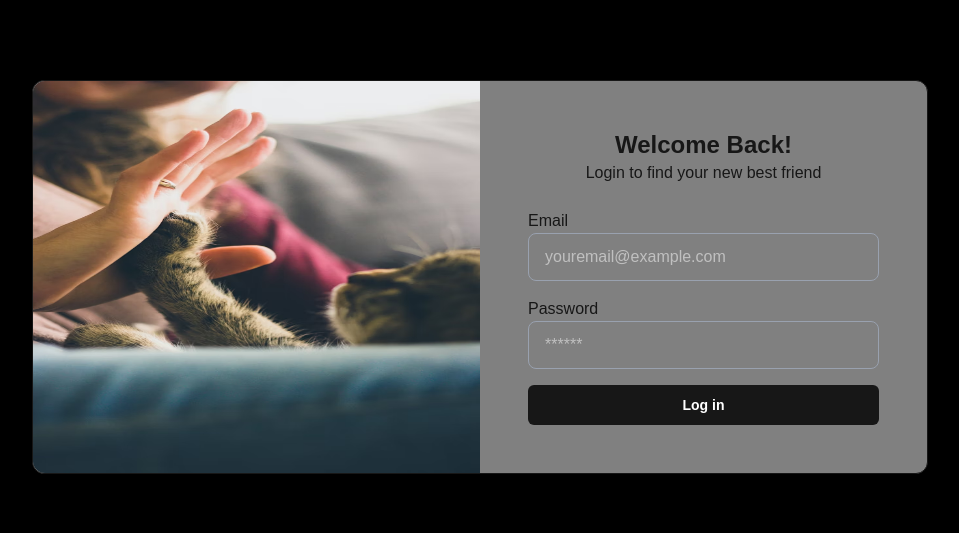
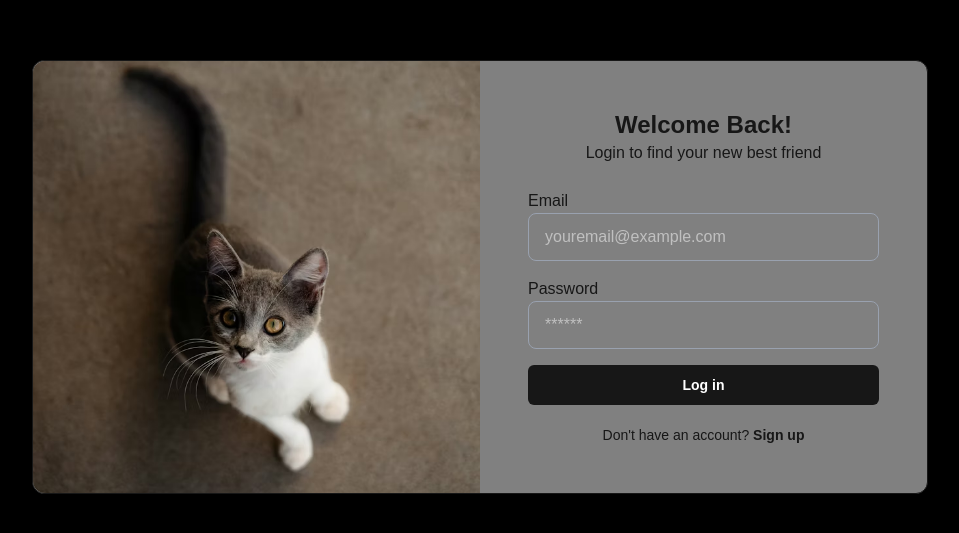
Before and after one commit to aryanNakarmi/AdoptNest-Web, a Next.js app: page /login in a window 1280 px wide. Shown: the part 123-656 px from the top of the page, without its empty margins (160-1119 px from the left). Built offline with nearby package versions, Linux system fonts and the light colour scheme.

Commit message:
Login Page

```diff
--- a/app/(auth)/_components/LoginForm.tsx
+++ b/app/(auth)/_components/LoginForm.tsx
@@ -74,6 +74,10 @@ export default function LoginForm(){
                 className="h-10 w-full rounded-md bg-foreground text-background text-sm font-semibold hover:opacity-90 disabled:opacity-60">
                 {isSubmitting || pending ? "Logging in..." : "Log in"}
                 </button>
+
+                 <div className="mt-1 text-center text-sm">
+                Don't have an account? <Link href="/register" className="font-semibold hover:underline">Sign up</Link>
+            </div>
             </div>
         </form>
     )
--- a/app/(auth)/layout.tsx
+++ b/app/(auth)/layout.tsx
@@ -12,10 +12,10 @@ export default function AuthLayout({children}: {children: React.ReactNode}) {
 
         <div className="relative hidden md:block rounded-l-xl overflow-hidden">
           <Image
-            src="/images/login.png"
+            src="/images/cat2.png"
             alt="pet image"
             fill
-            className="object-fill "
+            className="object-cover "
           />
         </div>
 
```
Also changed, not shown: public/images/cat.png (renamed from public/images/login.png), public/images/cat2.png (added).
